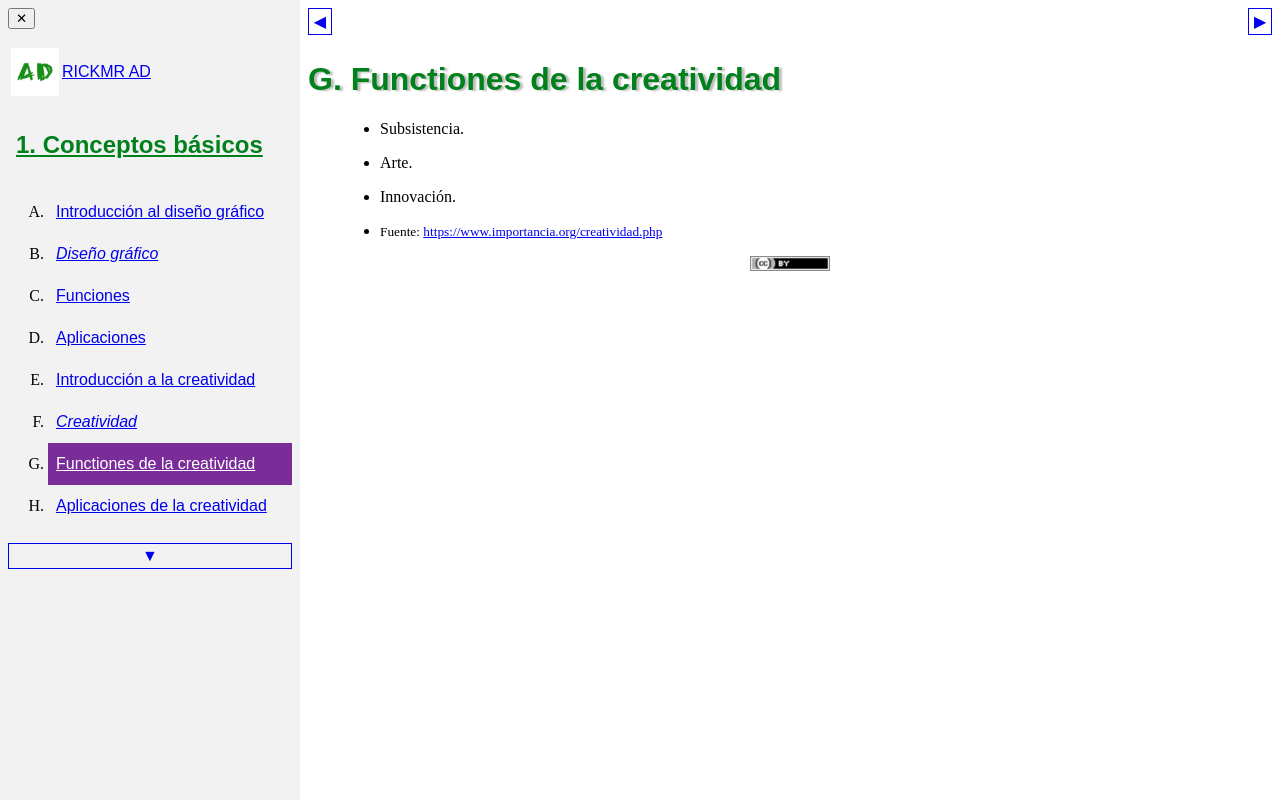
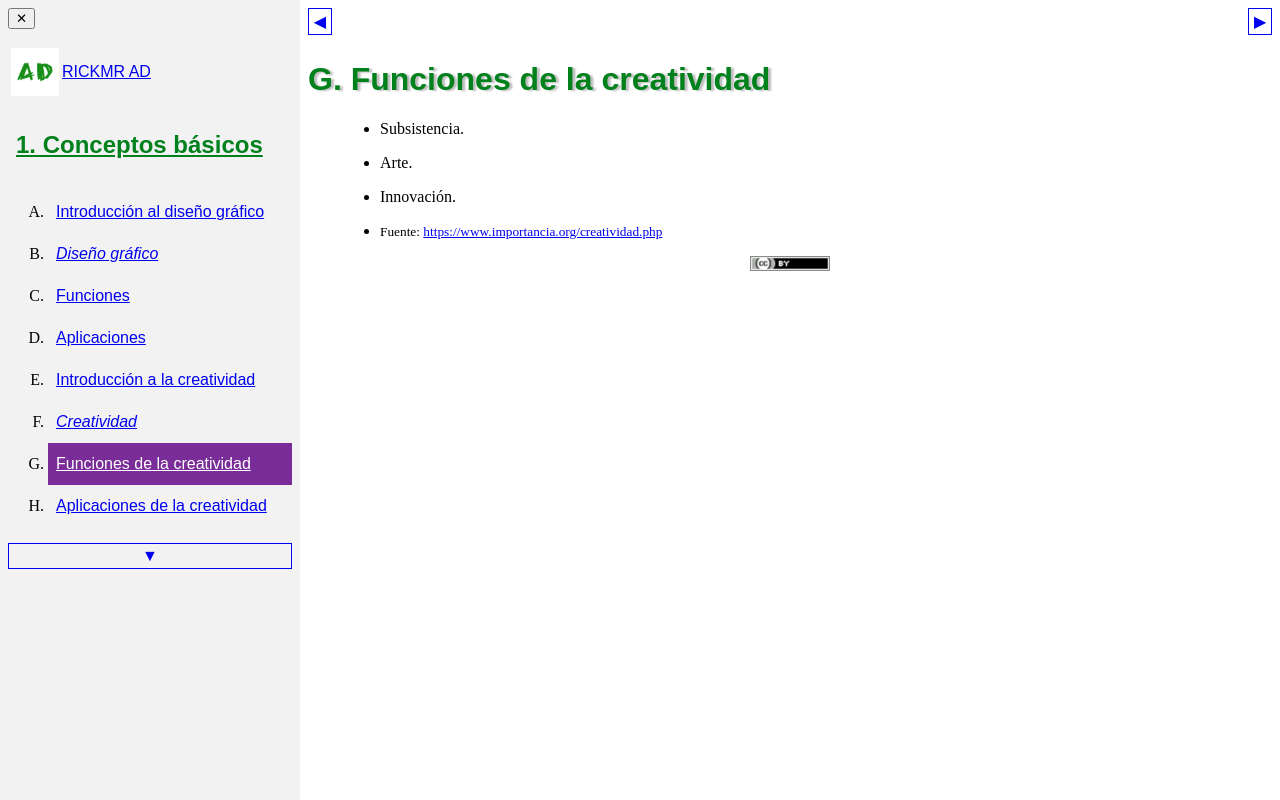
Before and after one commit to rickdigart/rickdigart.github.io, a plain HTML site: page m01conceptos/mGfunCreat.html in a window 1280 px wide. Drawn offline with Linux system fonts and the light colour scheme.

Commit message:
Update mGfunCreat.html

```diff
--- a/m01conceptos/mGfunCreat.html
+++ b/m01conceptos/mGfunCreat.html
@@ -447,7 +447,7 @@
  </button>
  <a class="anterior" href="/m01conceptos/mFcreat.html" title="F. Creatividad">◀</a>
  <a class="siguiente" href="/m01conceptos/mHapsCreat.html" title="H. Aplicaciones de la creatividad">▶</a>
-   <h1 >G. Functiones de la creatividad</h1><div class="lectura">
+   <h1 >G. Funciones de la creatividad</h1><div class="lectura">
  <ul>
   <li>
    <p>Subsistencia.</p>
@@ -522,7 +522,7 @@
     </li>
     <li>
      <p>
-      <a href="/m01conceptos/mGfunCreat.html" class="actual">Functiones de la creatividad</a>
+      <a href="/m01conceptos/mGfunCreat.html" class="actual">Funciones de la creatividad</a>
      </p>
     </li>
     <li>
```
